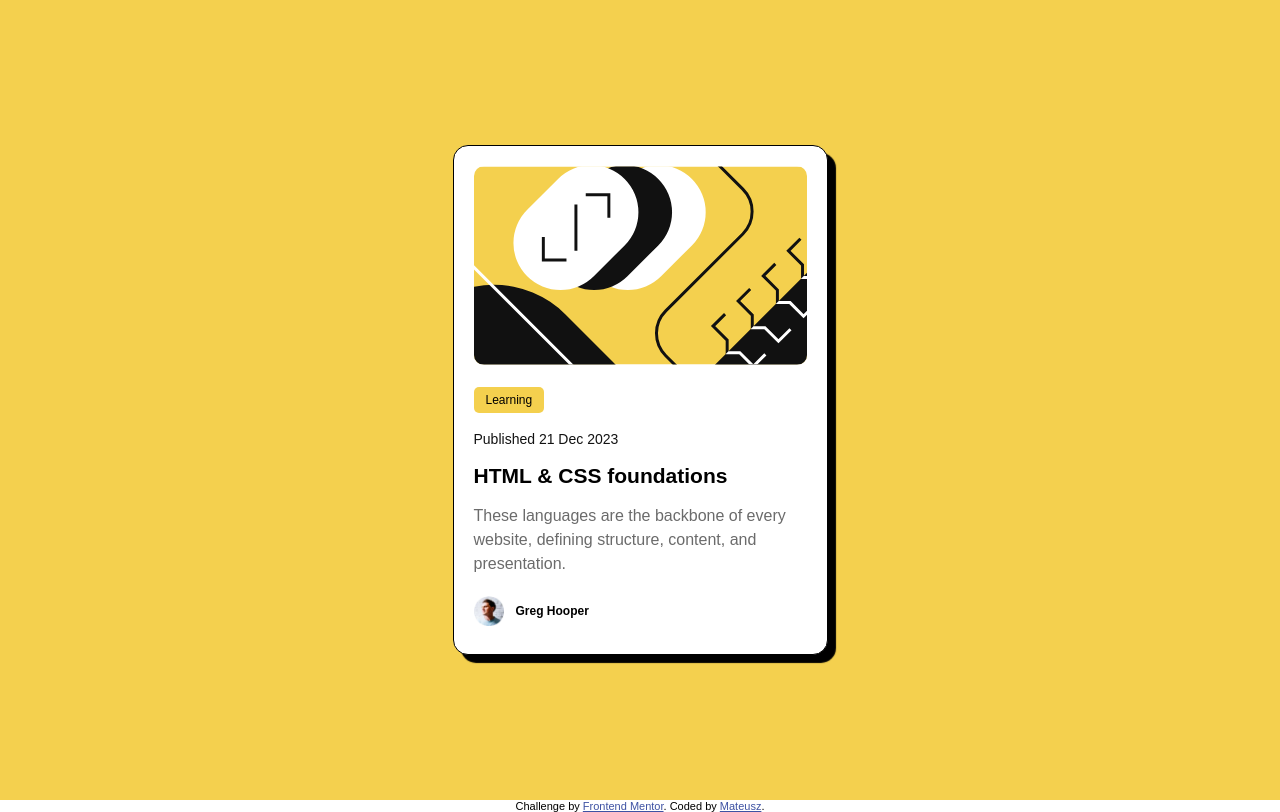
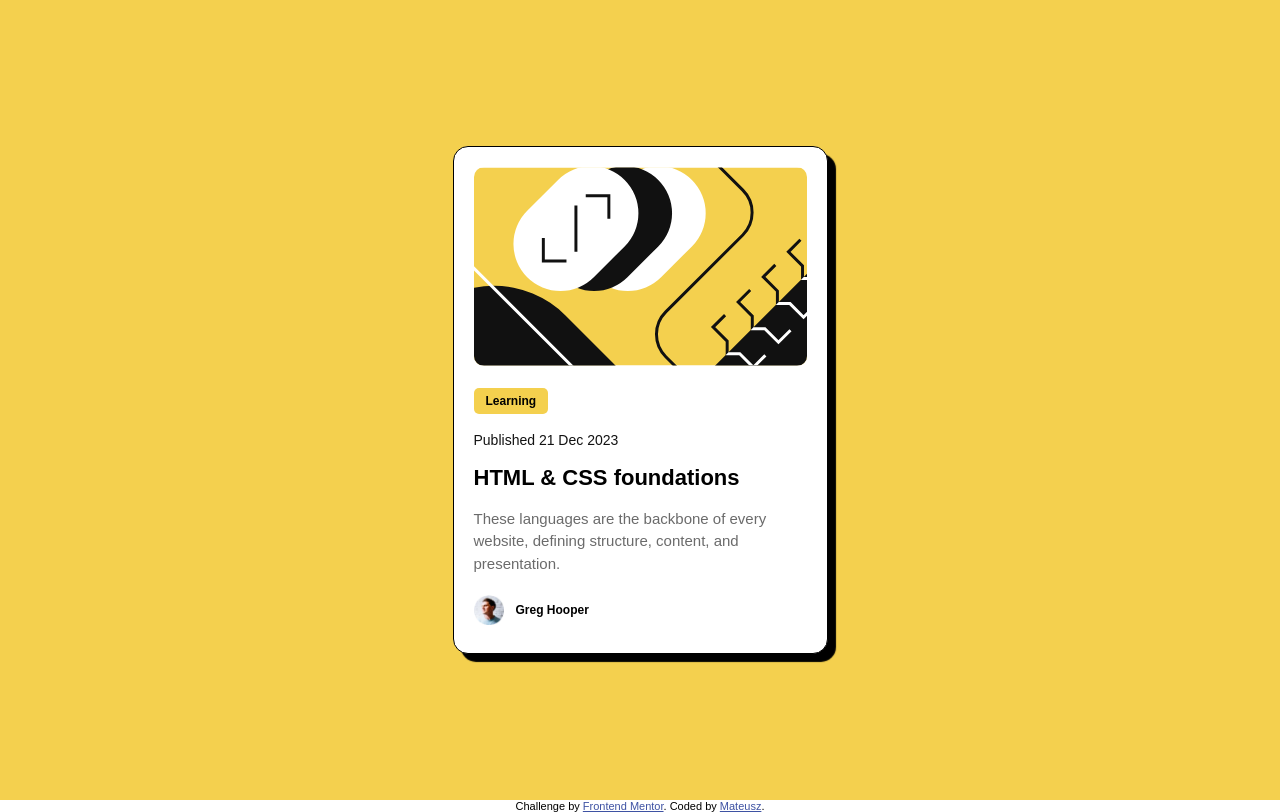
Before and after one commit to MatFrat95/second-chellenge, a plain HTML site: page index.html in a window 1280 px wide. Drawn offline with Linux system fonts and the light colour scheme.

Commit message:
update of second chellenge

```diff
--- a/scss/style.scss
+++ b/scss/style.scss
@@ -43,7 +43,7 @@ img {
 	border: none;
 	background-color: hsl(47, 88%, 63%);
 	border-radius: 5px;
-	font-weight: 500;
+	font-weight: 800;
 	font-size: 12px;
 	cursor: pointer;
 }
@@ -56,8 +56,8 @@ img {
 }
 .card__header {
 	margin-bottom: .75em;
-	font-weight: 800;
-	font-size: 21px;
+	font-weight: 900;
+	font-size: 22px;
 	.card__link {
 		text-decoration: none;
 		color: #000;
@@ -71,8 +71,9 @@ img {
 
 .card__text {
 margin-bottom: 0.75em;
-    font-size: 16px;
+    font-size: 15px;
     line-height: 1.5;
+	font-weight: 500;
     color: hsl(0, 0%, 42%);
 }
 
```
Also changed, not shown: css/style.css, 1 other file.
